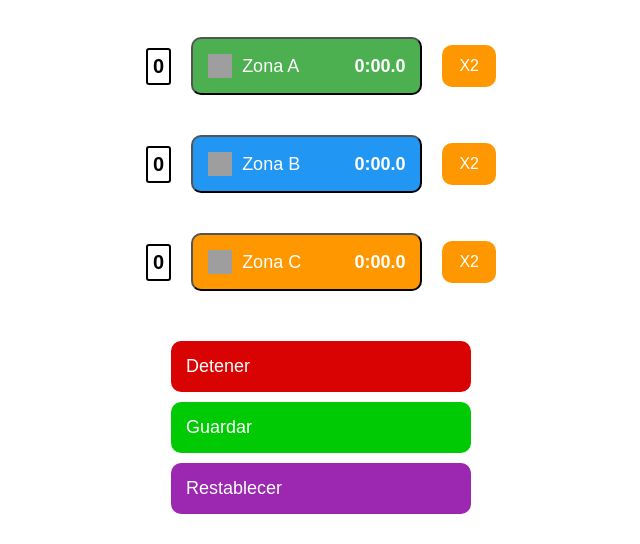
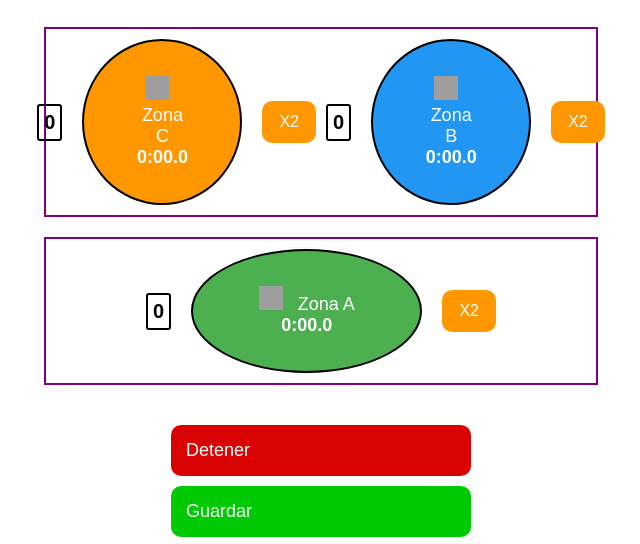
Before and after one commit to Oscar-30/cronoMouse, a plain HTML site: page cronometro/views/cronometro_y.html in a window 1280 px wide. Shown: the part 231-775 px from the top of the page, without its empty margins (319-959 px from the left). Drawn offline with Linux system fonts and the light colour scheme; grey boxes are pictures that could not be loaded.

Commit message:
Cronómetro Y: Cambio forma y figura de los botones

```diff
--- a/cronometro/common/style.css
+++ b/cronometro/common/style.css
@@ -25,7 +25,7 @@ h1 {
     font-size: 18px;
     color: white;
     cursor: pointer;
-    box-sizing: border-box;
+    border: none;
 }
 
 .zona img {
--- a/cronometro/styles/cronomtro_y.css
+++ b/cronometro/styles/cronomtro_y.css
@@ -4,8 +4,9 @@
   justify-content:center;
   width: 350px;   /* mismo ancho para todas las filas */
   margin: 10px;
-  padding: 0px 20px; /* espacio interno a la izquierda y derecha */
+  padding: 0px 100px; /* espacio interno a la izquierda y derecha */
   gap: 10px; /* espacio entre los elementos */
+  border: purple 2px solid;
 }
 
 .contador {
@@ -34,3 +35,11 @@
     background: #e68a00;
     border-color: black;
 }
+
+.zona {
+    border: black 2px solid;
+    border-radius: 50% !important;
+    padding: 10% 15%;
+    display: table-column;
+    align-items: center;
+}
--- a/cronometro/views/cronometro_y.html
+++ b/cronometro/views/cronometro_y.html
@@ -16,6 +16,29 @@
   <!-- Caja de texto para nombre del ratón -->
   <input type="text" id="nombreRaton" placeholder="Nombre del ratón" style="margin-bottom: 20px; padding: 10px; font-size: 16px; width: 280px;">
 
+  <!-- Los botones C y D van en el mismo div para ponerlos encima de A -->
+  <div class="fila-zona">
+    <span id="contadorEntradasC" class="contador">0</span>
+    <button class="zona c" onclick="cambiarZona('C')">
+      <img src="https://img.icons8.com/ios-filled/50/ffffff/stopwatch.png" alt="cronómetro">
+      Zona C
+      <span class="tiempo" id="tC">0:00.0</span>
+    </button>
+      <button class="velocidad" onclick="cambiarVelocidad()">
+        X2
+      </button>
+
+    <span id="contadorEntradasB" class="contador">0</span>
+    <button class="zona b" onclick="cambiarZona('B')">
+      <img src="https://img.icons8.com/ios-filled/50/ffffff/stopwatch.png" alt="cronómetro">
+      Zona B
+      <span class="tiempo" id="tB">0:00.0</span>
+    </button>
+      <button class="velocidad" onclick="cambiarVelocidad()">
+        X2
+      </button>
+  </div>
+
   <div class="fila-zona">
     <span id="contadorEntradasA" class="contador">0</span>
     <button class="zona a" onclick="cambiarZona('A')">
@@ -28,19 +51,9 @@
     </button>
   </div>
 
-  <div class="fila-zona">
-    <span id="contadorEntradasB" class="contador">0</span>
-    <button class="zona b" onclick="cambiarZona('B')">
-      <img src="https://img.icons8.com/ios-filled/50/ffffff/stopwatch.png" alt="cronómetro">
-      Zona B
-      <span class="tiempo" id="tB">0:00.0</span>
-    </button>
-      <button class="velocidad" onclick="cambiarVelocidad()">
-        X2
-      </button>
-  </div>
 
-  <div class="fila-zona">
+
+  <!-- <div class="fila-zona">
     <span id="contadorEntradasC" class="contador">0</span>
     <button class="zona c" onclick="cambiarZona('C')">
       <img src="https://img.icons8.com/ios-filled/50/ffffff/stopwatch.png" alt="cronómetro">
@@ -50,7 +63,7 @@
       <button class="velocidad" onclick="cambiarVelocidad()">
         X2
       </button>
-  </div>
+  </div> -->
 
   <div class="acciones">
       <button class="accion" style="background-color: rgb(217, 3, 3);" onclick="detener()">Detener</button>
```
